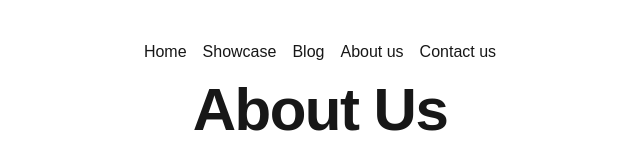
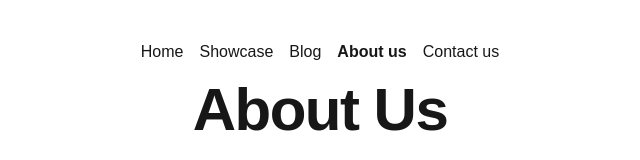
Before and after one commit to kula124p/deploy-me, a Next.js app: page /about in a window 1280 px wide. Shown: the top 160 px of the page, without its empty margins (320-960 px from the left). Built offline with nearby package versions, Linux system fonts and the light colour scheme.

Commit message:
Refactor navigation component to support active link class

```diff
--- a/src/components/navigation.tsx
+++ b/src/components/navigation.tsx
@@ -1,4 +1,7 @@
+"use client";
+
 import Link from "next/link";
+import { usePathname } from "next/navigation";
 
 type Page = {
   title: string;
@@ -26,14 +29,24 @@
   },
 ];
 
-function processPage_Link(page: Page, index: number) {
+function processPage(page: Page, index: number, pathname: string) {
   return (
     <li key={index}>
-      <Link href={page.path}>{page.title}</Link>
+      <Link
+        href={page.path}
+        className={pathname === page.path ? "font-extrabold" : ""}
+      >
+        {page.title}
+      </Link>
     </li>
   );
 }
 
 export function Navigation() {
-  return <ul className="flex space-x-4 mb-4">{pages.map(processPage_Link)}</ul>;
+  const pathname = usePathname();
+  return (
+    <ul className="flex space-x-4 mb-4">
+      {pages.map((page, index) => processPage(page, index, pathname))}
+    </ul>
+  );
 }
```
